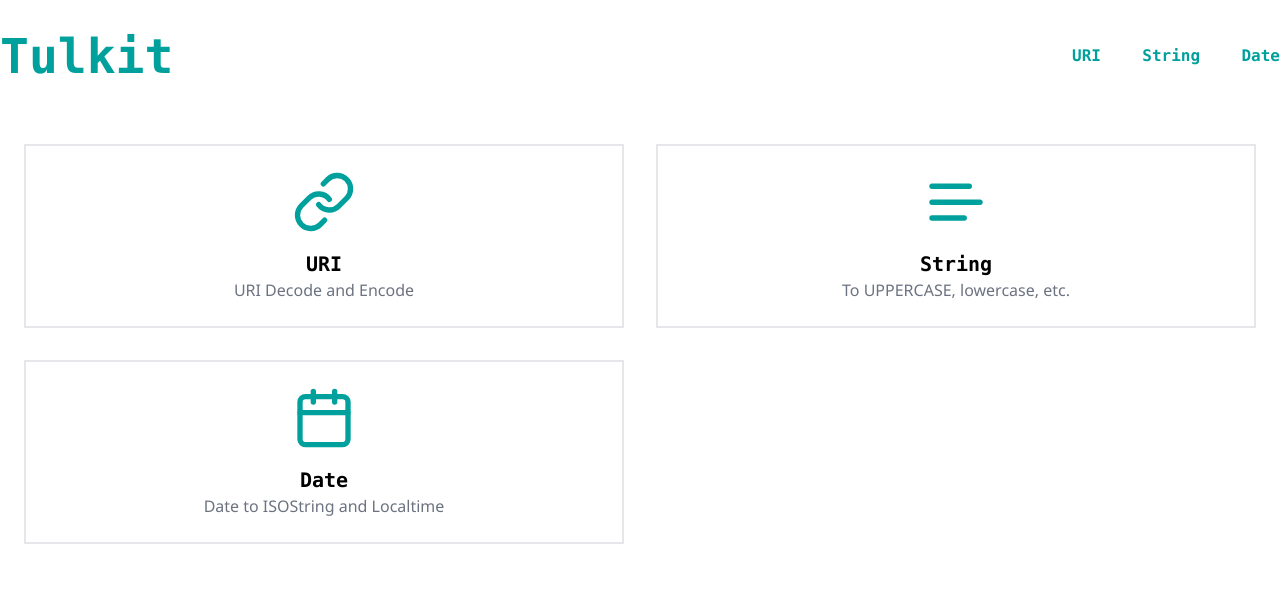
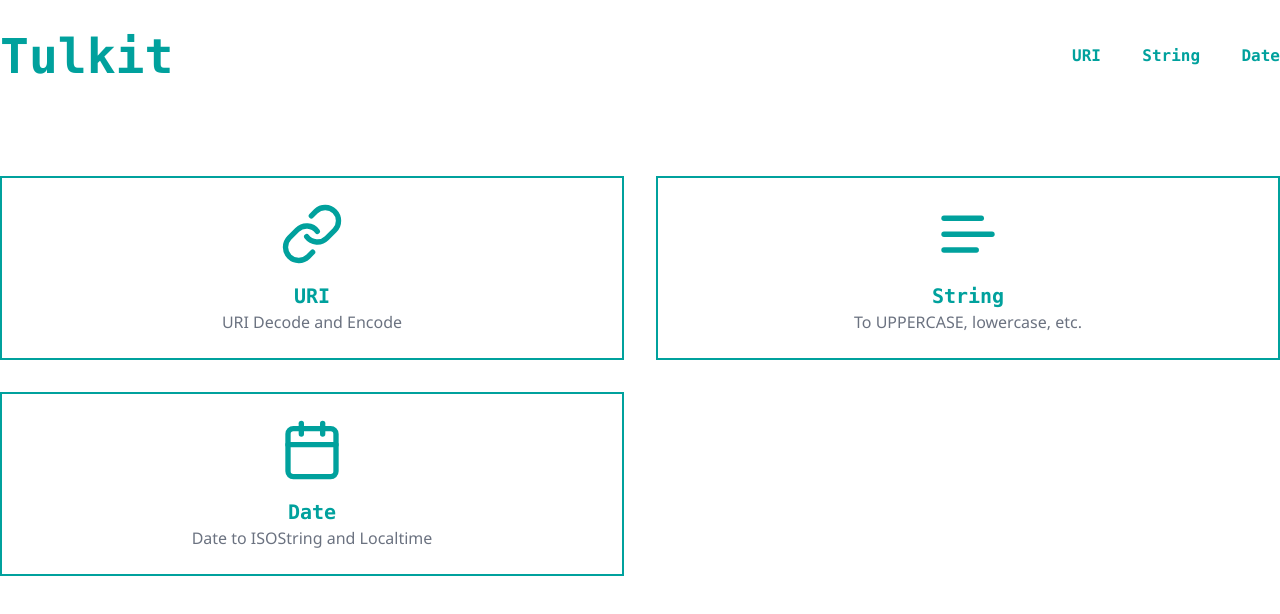
Before and after one commit to hasssan/tulkit, a SvelteKit app: page / in a window 1280 px wide. Shown: the top 614 px of the page. Built offline with nearby package versions, Linux system fonts and the light colour scheme; a web font is replaced by a local one.

Commit message:
feat: change homepage grid layout

```diff
--- a/src/routes/+page.svelte
+++ b/src/routes/+page.svelte
@@ -22,15 +22,15 @@
 	];
 </script>
 
-<main class="flex-1 py-12 bg-white dark:bg-gray-800">
-	<div class="container px-6 mx-auto grid gap-8 grid-cols-2">
+<main class="flex-1 pt-20">
+	<div class="container mx-auto grid gap-8 grid-cols-2">
 		{#each navItems as item}
-			<a class="flex flex-col items-center p-6 border-2 border-tTeal" href={item.url}>
+			<a class="flex flex-col items-center p-6 border-2 border-tTeal-base" href={item.url}>
 				<svelte:component this={item.icon} />
-				<h3 class="text-xl font-bold text-tTeal font-mono">
+				<h3 class="text-xl font-bold text-tTeal-base font-mono">
 					{item.name}
 				</h3>
-				<p class="text-gray-500 dark:text-gray-400">{item.desc}</p>
+				<p class="text-gray-500">{item.desc}</p>
 			</a>
 		{/each}
 	</div>
```
